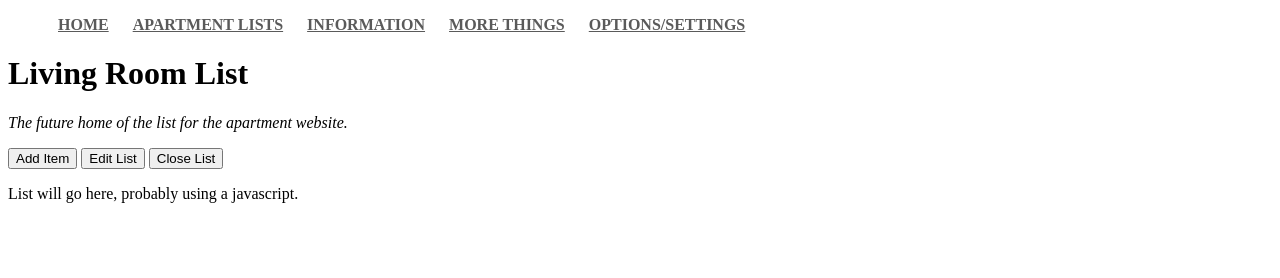
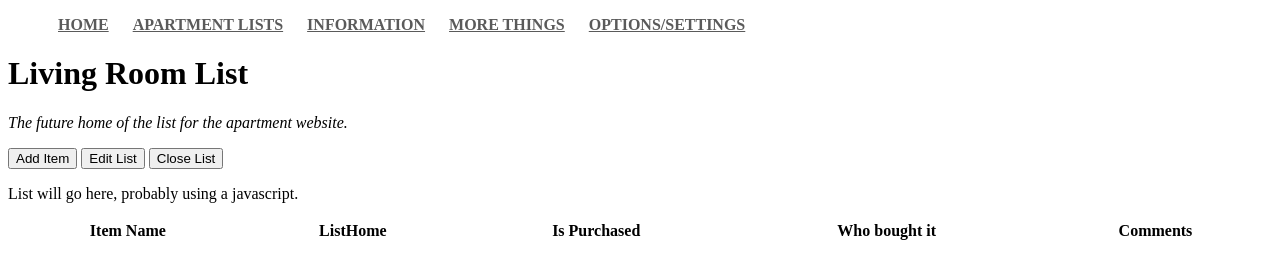
Before and after one commit to ClothAtTheFair/DownByTheRiverSide, a plain HTML site: page LivingRoom.html in a window 1280 px wide. Drawn offline with Linux system fonts and the light colour scheme.

Commit message:
Update LivingRoom.html
Wanted to see what adding a table to hold the list items would look like

```diff
--- a/LivingRoom.html
+++ b/LivingRoom.html
@@ -44,6 +44,15 @@
 
 </div>
 <p> List will go here, probably using a javascript.</p>
+<table style="width:100%">
+	<tr>
+		<th>Item Name</th>
+		<th>ListHome</th>
+		<th>Is Purchased</th>
+		<th>Who bought it</th>
+		<th>Comments</th>
+	</tr>
+</table>
 
 </body>
 </html>
```
